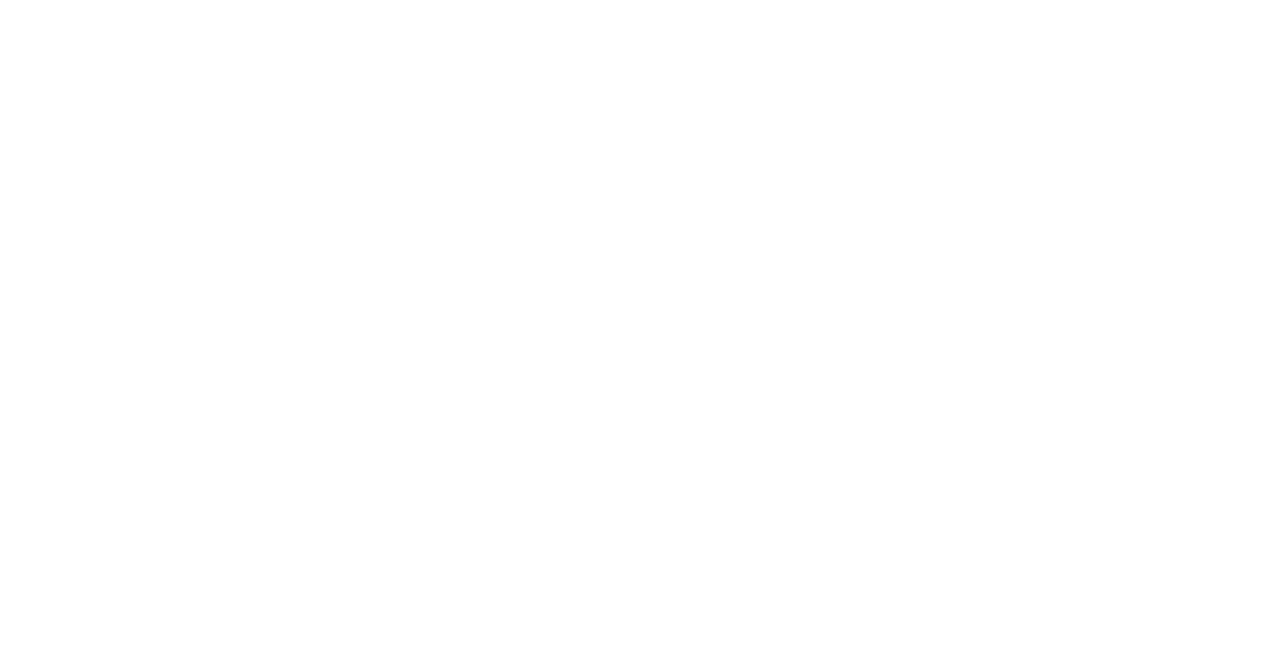
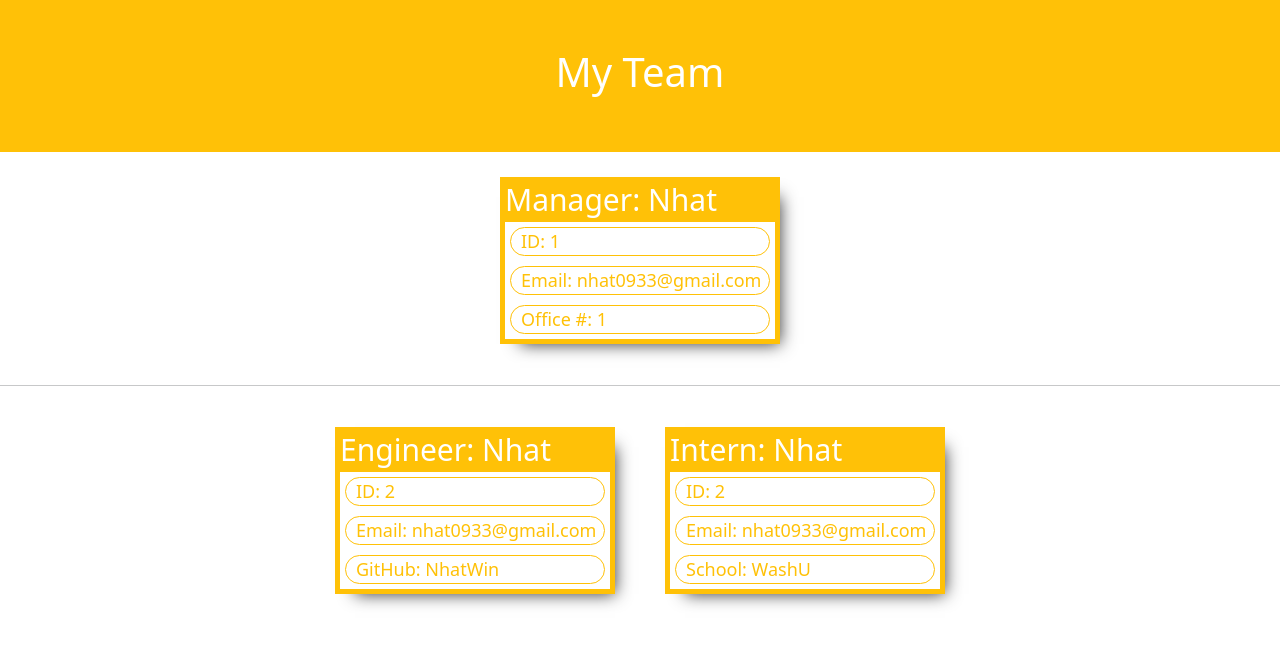
Before and after one commit to NhatWin/hw-10, a website built with Vite: page index.html in a window 1280 px wide. Built offline with nearby package versions, Linux system fonts and the light colour scheme.

Commit message:
Added html and css

```diff
--- a/index.html
+++ b/index.html
@@ -3,11 +3,52 @@
   <head>
     <meta charset="UTF-8" />
     <meta name="viewport" content="width=device-width, initial-scale=1.0" />
-
-    <link rel="stylesheet" href="https://unpkg.com/modern-normalize@1.1.0/modern-normalize.css" />
+    <!-- CSS only -->
+    <link
+      href="https://cdn.jsdelivr.net/npm/bootstrap@5.2.3/dist/css/bootstrap.min.css"
+      rel="stylesheet"
+      integrity="sha384-rbsA2VBKQhggwzxH7pPCaAqO46MgnOM80zW1RWuH61DGLwZJEdK2Kadq2F9CUG65"
+      crossorigin="anonymous"
+    />
+    <link
+      rel="stylesheet"
+      href="https://unpkg.com/modern-normalize@1.1.0/modern-normalize.css"
+    />
     <link rel="stylesheet" href="./src/style.css" />
     <title>HTML-CSS Practice</title>
   </head>
   <body>
+    <header class="bg-warning text-dark p-5">
+      <h1 class="text-center text-white">My Team</h1>
+    </header>
+    <section>
+      <div class="team">
+        <h2>Manager: Nhat</h2>
+        <p>ID: 1</p>
+        <p>Email: nhat0933@gmail.com</p>
+        <p>Office #: 1</p>
+      </div>
+    </section>
+    <hr />
+    <main>
+      <div class="team">
+        <h2>Engineer: Nhat</h2>
+        <p>ID: 2</p>
+        <p>Email: nhat0933@gmail.com</p>
+        <p>GitHub: NhatWin</p>
+      </div>
+      <div class="team">
+        <h2>Intern: Nhat</h2>
+        <p>ID: 2</p>
+        <p>Email: nhat0933@gmail.com</p>
+        <p>School: WashU</p>
+      </div>
+    </main>
   </body>
+  <!-- JavaScript Bundle with Popper -->
+  <script
+    src="https://cdn.jsdelivr.net/npm/bootstrap@5.2.3/dist/js/bootstrap.bundle.min.js"
+    integrity="sha384-kenU1KFdBIe4zVF0s0G1M5b4hcpxyD9F7jL+jjXkk+Q2h455rYXK/7HAuoJl+0I4"
+    crossorigin="anonymous"
+  ></script>
 </html>
--- a/src/style.css
+++ b/src/style.css
@@ -0,0 +1,37 @@
+section {
+  display: flex;
+  justify-content: center;
+}
+
+.team {
+  display: flex;
+  flex-direction: column;
+  margin: 25px;
+  border: 5px solid #ffc107;
+  width: 280px;
+  box-shadow: 10px 10px 16px -10px #333;
+}
+
+.team h2 {
+  font-size: 30px;
+  background-color: #ffc107;
+  color: #fff;
+  margin: 0;
+  padding-bottom: 4px;
+}
+
+.team p {
+  color: #ffc107;
+  border: 1px solid #ffc107;
+  border-radius: 25px;
+  margin: 5px;
+  font-size: 18px;
+  padding-left: 10px;
+}
+
+main {
+  display: flex;
+  flex-wrap: wrap;
+  align-content: center;
+  justify-content: center;
+}
```
Also changed, not shown: index.js (+7 -2 lines).
